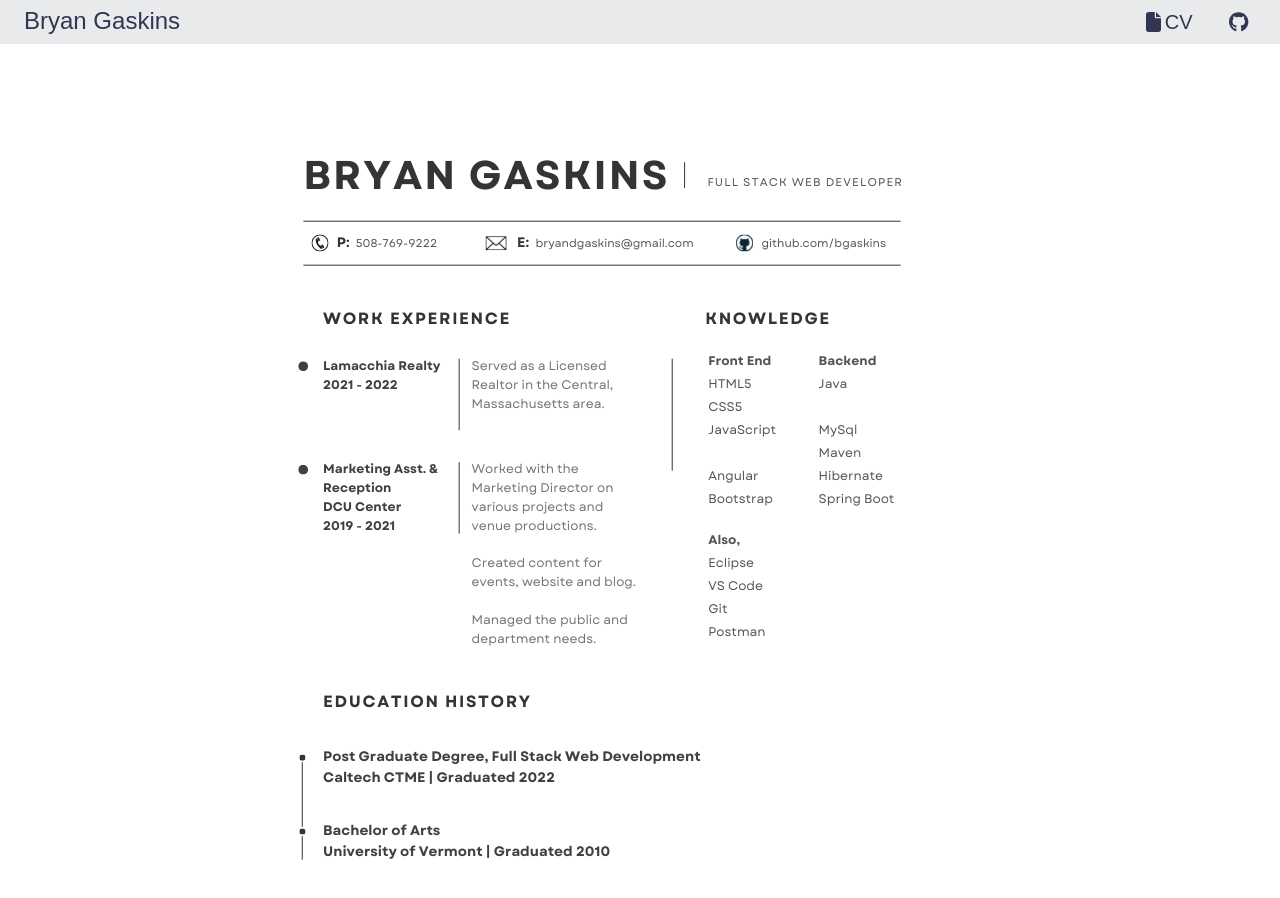
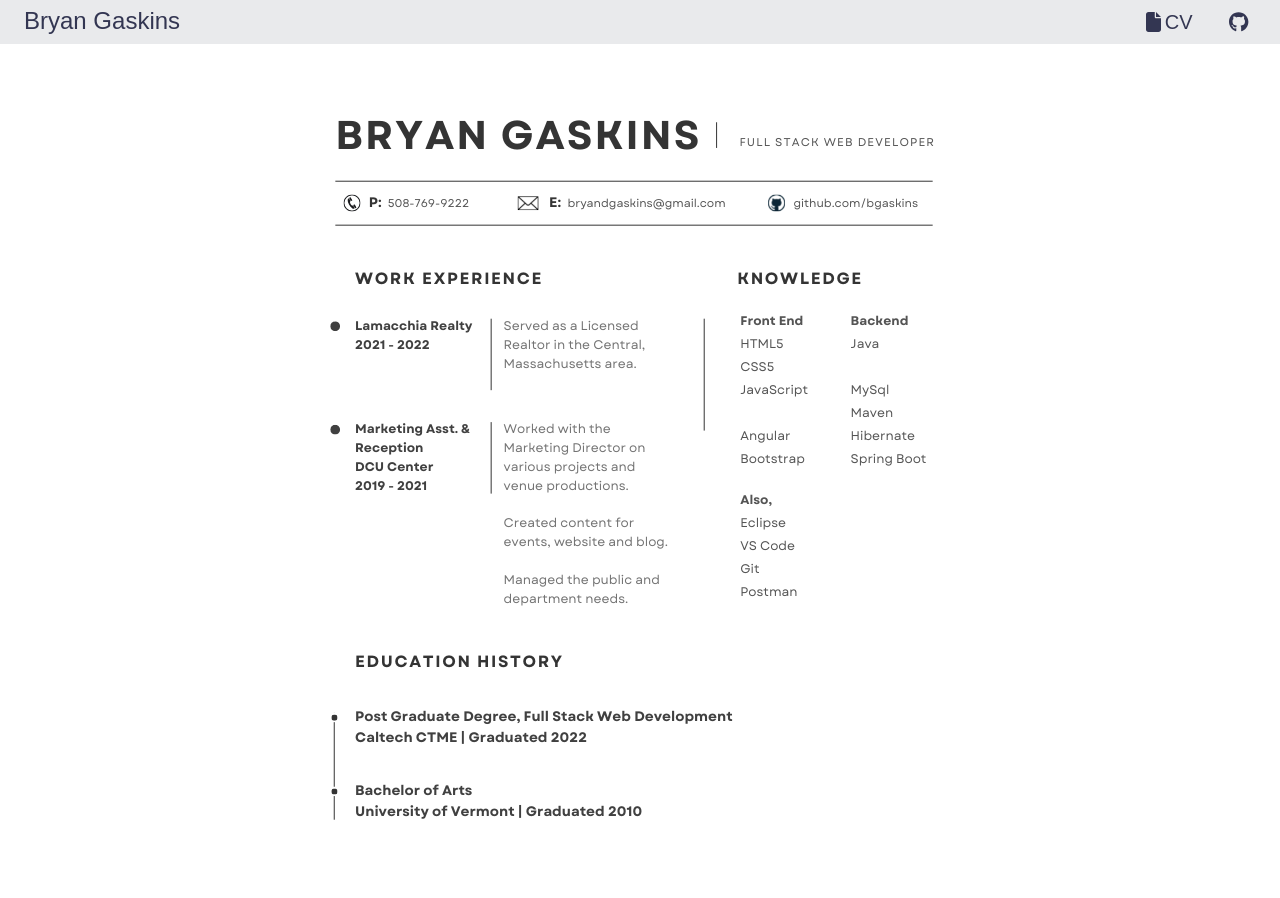
Before and after one commit to bgaskins/portfolio, an Angular app: page /cv in a window 1280 px wide. Shown: the top 898 px of the page. Built offline with nearby package versions, Linux system fonts and the light colour scheme.

Commit message:
Update cv.component.css

```diff
--- a/src/app/cv/cv.component.css
+++ b/src/app/cv/cv.component.css
@@ -5,8 +5,8 @@ body {
 
 .container {
     position:absolute;
-    top:5em;
-    left:2em;
+    top:5%;
+    left:5%;
     height: 100%;
     margin: auto;
     position: absolute;
```
